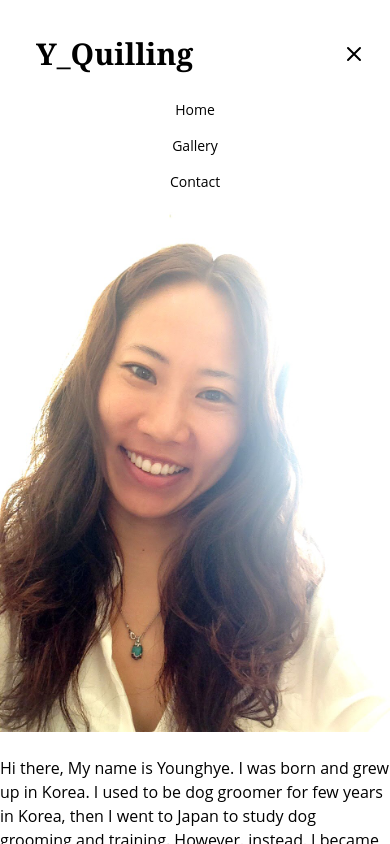
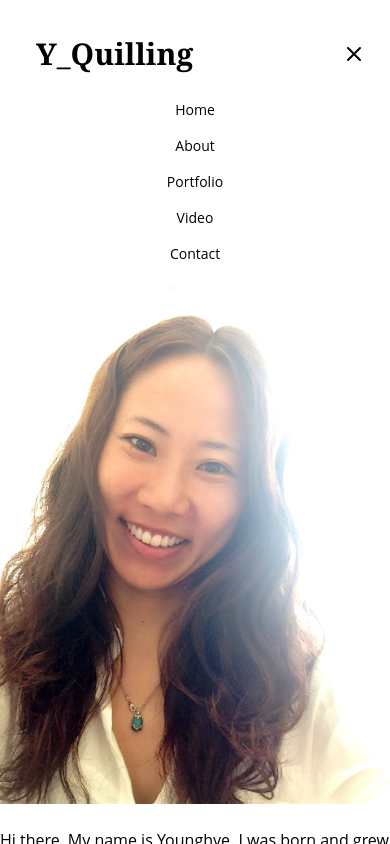
Before and after one commit to younghye/y_quilling, a React (Create React App) app: page /about in a window 390 px wide. Both pictures are taken after a click on the button 354 px from the left and 54 px from the top of the page. Shown: the top 844 px of the page. Built offline with nearby package versions, Linux system fonts and the light colour scheme.

Commit message:
azure errors fix

```diff
--- a/src/pages/About.tsx
+++ b/src/pages/About.tsx
@@ -3,7 +3,7 @@ export default function About() {
     <div className="max-w-6xl mx-auto mt-3">
       <div className="grid grid-cols-1 sm:grid-cols-1 md:grid-cols-3 gap-6">
         <div className="flex justify-center items-center">
-          <img src="./assets/images/me.jpg" />
+          <img src="./assets/images/me.jpg" alt="myPhoto" />
         </div>
         <div className="col-span-1 sm:col-span-1 md:col-span-2 flex items-center text-left">
           Hi there, My name is Younghye. I was born and grew up in Korea. I used
--- a/src/pages/Header.tsx
+++ b/src/pages/Header.tsx
@@ -77,13 +77,31 @@ export default function Header() {
 
         {/* mobile menu items */}
         <div className={classNames("sm:hidden", { hidden: !menuToggle })}>
-          <a href="#" className="block py-2 px-3 text-sm hover:bg-gray-200">
+          <a href="/home" className="block py-2 px-3 text-sm hover:bg-gray-200">
             Home
           </a>
-          <a href="#" className="block py-2 px-3 text-sm hover:bg-gray-200">
-            Gallery
+          <a
+            href="/about"
+            className="block py-2 px-3 text-sm hover:bg-gray-200"
+          >
+            About
           </a>
-          <a href="#" className="block py-2 px-3 text-sm hover:bg-gray-200">
+          <a
+            href="/portfolio"
+            className="block py-2 px-3 text-sm hover:bg-gray-200"
+          >
+            Portfolio
+          </a>
+          <a
+            href="/video"
+            className="block py-2 px-3 text-sm hover:bg-gray-200"
+          >
+            Video
+          </a>
+          <a
+            href="/contact"
+            className="block py-2 px-3 text-sm hover:bg-gray-200"
+          >
             Contact
           </a>
         </div>
```
